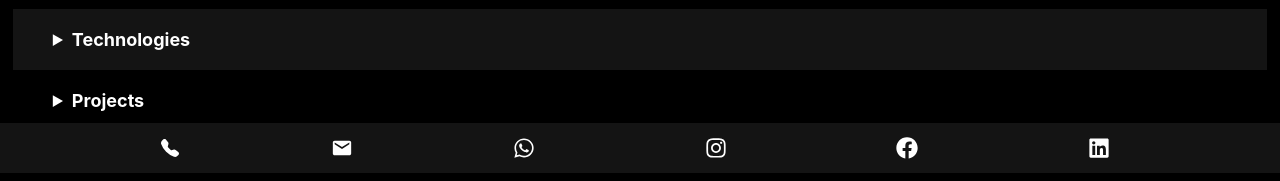
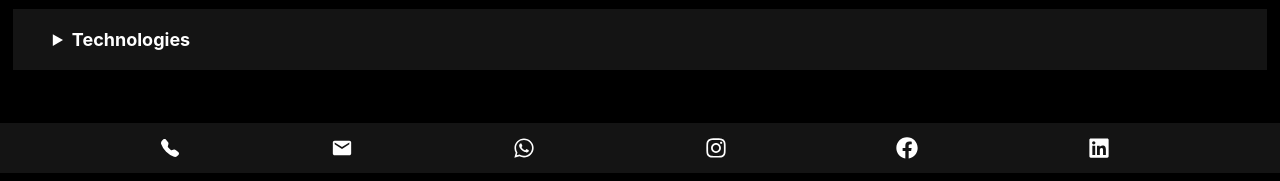
Before and after one commit to shhady/portfolio, a React (Create React App) app: page / in a window 1280 px wide. Shown: the part 627-808 px from the top of the page. Built offline with nearby package versions, Linux system fonts and the light colour scheme.

Commit message:
tech icons

```diff
--- a/src/App.js
+++ b/src/App.js
@@ -106,7 +106,7 @@ function App() {
     </summary>
       <Technologies />
 </details>
-<details  style={{ color:"white"}}>
+{/* <details  style={{ color:"white"}}>
     <summary  style={{fontWeight:"bold", fontSize:"18px", cursor:"pointer", color:"white", marginBottom:"20px", padding:"20px 20px 0px 40px",}}>
       Projects
     </summary>
@@ -122,7 +122,7 @@ function App() {
         </a>
         </div>
       </div>
-</details>
+</details> */}
 </div>
 </div>
     </div>
```
